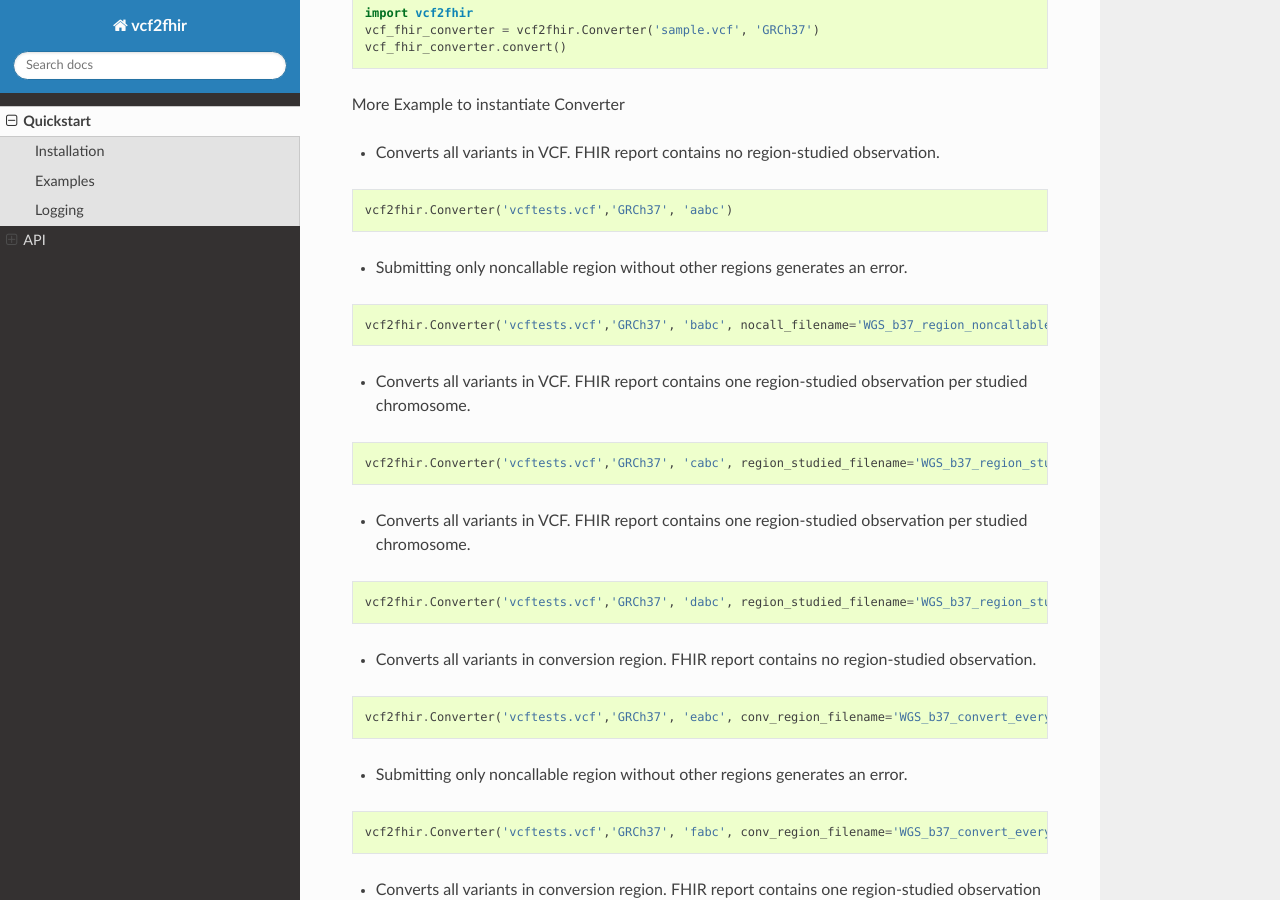
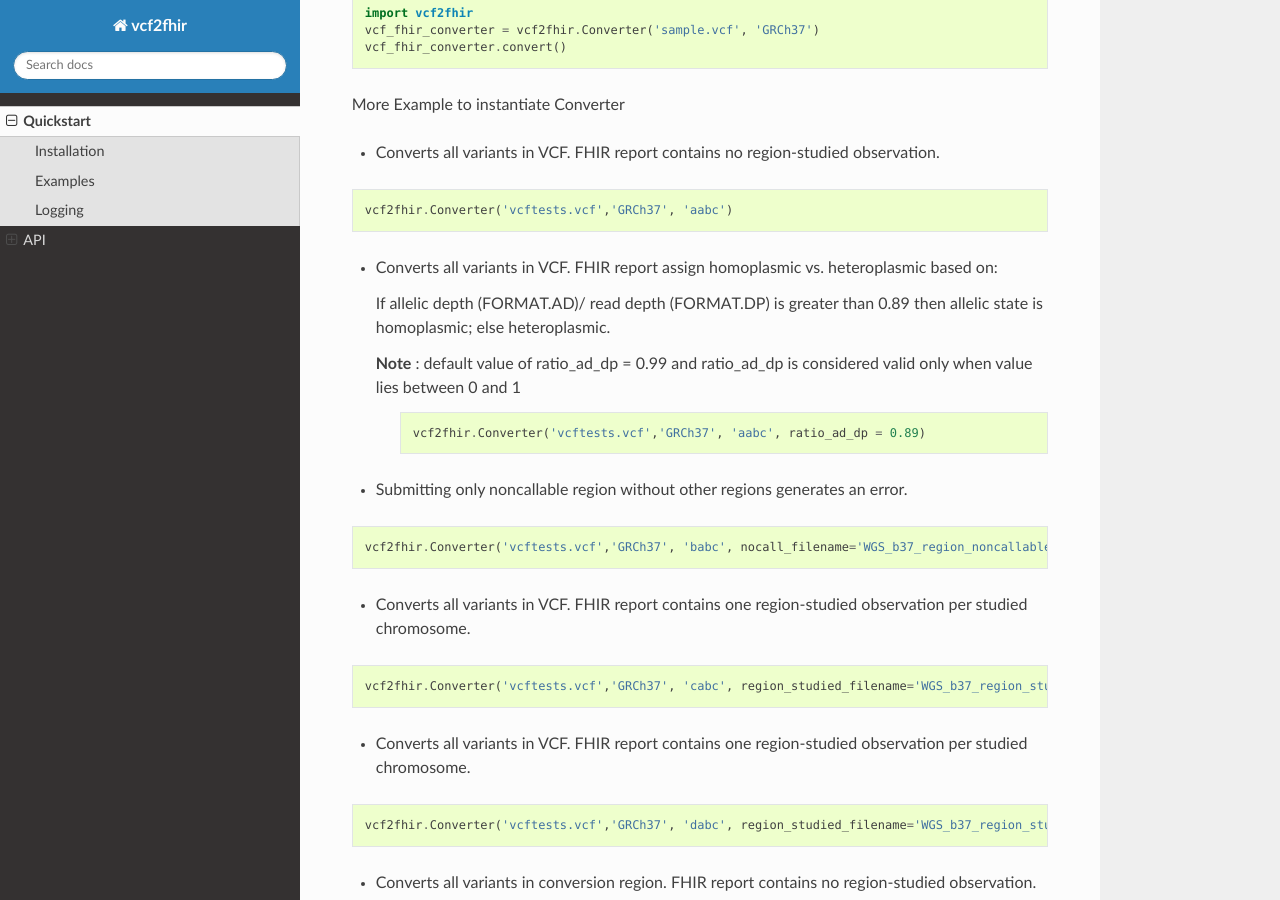
Before and after one commit to elimuinformatics/vcf2fhir, a Sphinx documentation site: the page built from docs/QUICKSTART.rst, in a window 1280 px wide and 900 px high, scrolled down 753 px. Built offline with Sphinx 7.4.7 and the Read the Docs theme 2.0.0, drawn with Linux system fonts in a browser that asks for light colours.

Commit message:
added new example for using ratio_ad_dp parameter in QUICKSTART file and minor changes in converter.py and APi.rst

```diff
--- a/docs/API.rst
+++ b/docs/API.rst
@@ -4,7 +4,7 @@ API
 ==========
 
 vcf2fhir.Converter
-----------
+------------------
 
 .. autoclass:: vcf2fhir.Converter
    :members:
--- a/docs/QUICKSTART.rst
+++ b/docs/QUICKSTART.rst
@@ -44,6 +44,18 @@ More Example to instantiate Converter
 .. code-block:: python
 
        vcf2fhir.Converter('vcftests.vcf','GRCh37', 'aabc')
+
+-  Converts all variants in VCF. FHIR report assign homoplasmic vs.
+   heteroplasmic based on:
+
+   If allelic depth (FORMAT.AD)/ read depth (FORMAT.DP) is greater than 0.89
+   then allelic state is homoplasmic; else heteroplasmic.
+
+   **Note** : default value of ratio_ad_dp = 0.99 and ratio_ad_dp is considered valid only when value lies between 0 and 1
+
+    .. code-block:: python
+
+        vcf2fhir.Converter('vcftests.vcf','GRCh37', 'aabc', ratio_ad_dp = 0.89)
 
 -  Submitting only noncallable region without other regions generates an
    error.
```
Also changed, not shown: 1 other file.
